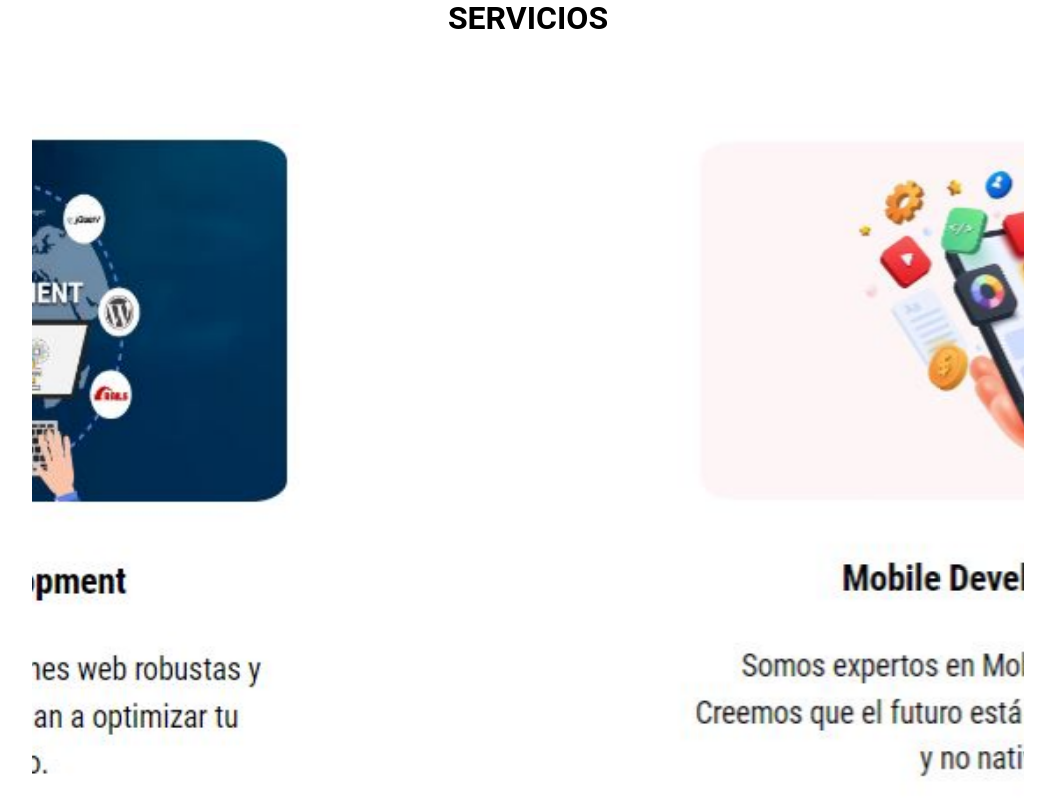
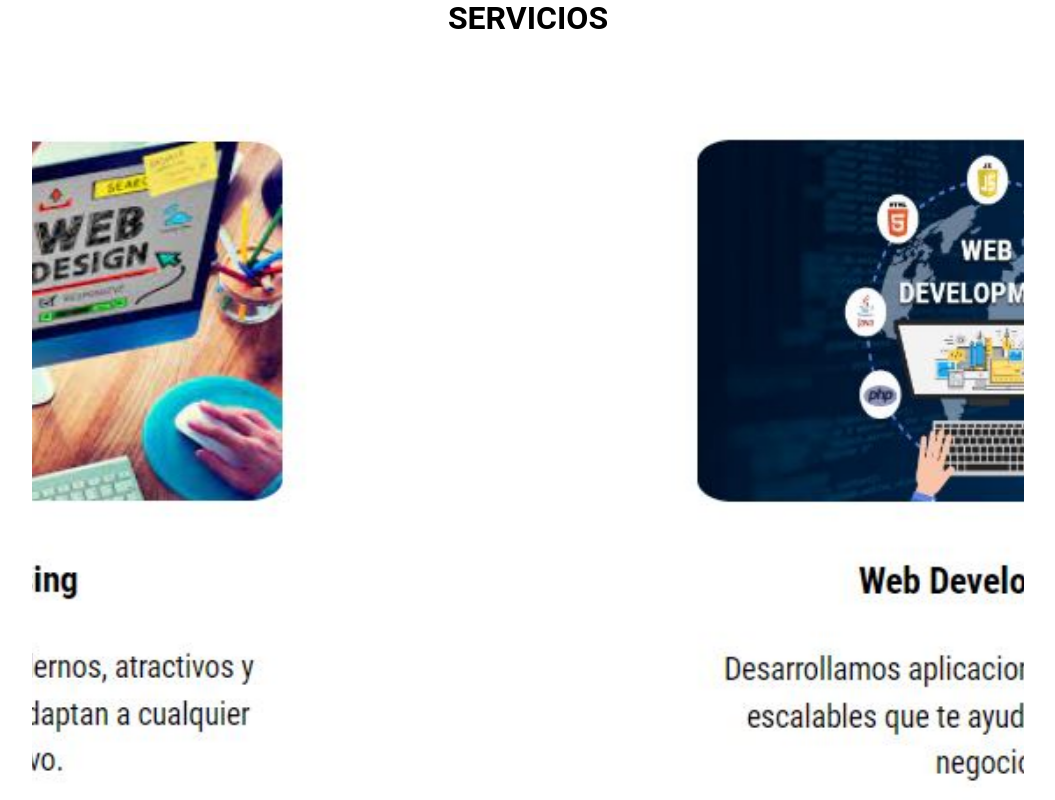
Before and after one commit to jfernand196/lab-corp, a React (Create React App) app: page / in a window 1280 px wide. Shown: the part 900-1700 px from the top of the page, without its empty margins (112-1167 px from the left). Built offline with nearby package versions, Linux system fonts and the light colour scheme.

Commit message:
change the time slider

```diff
--- a/src/App.jsx
+++ b/src/App.jsx
@@ -87,7 +87,7 @@ const App = () => {
     showBullets={true}
     showPlayButton={false}
     autoPlay={true}
-    slideInterval={3000}
+    slideInterval={6000}
     slideDuration={1000}
     />
 
```
